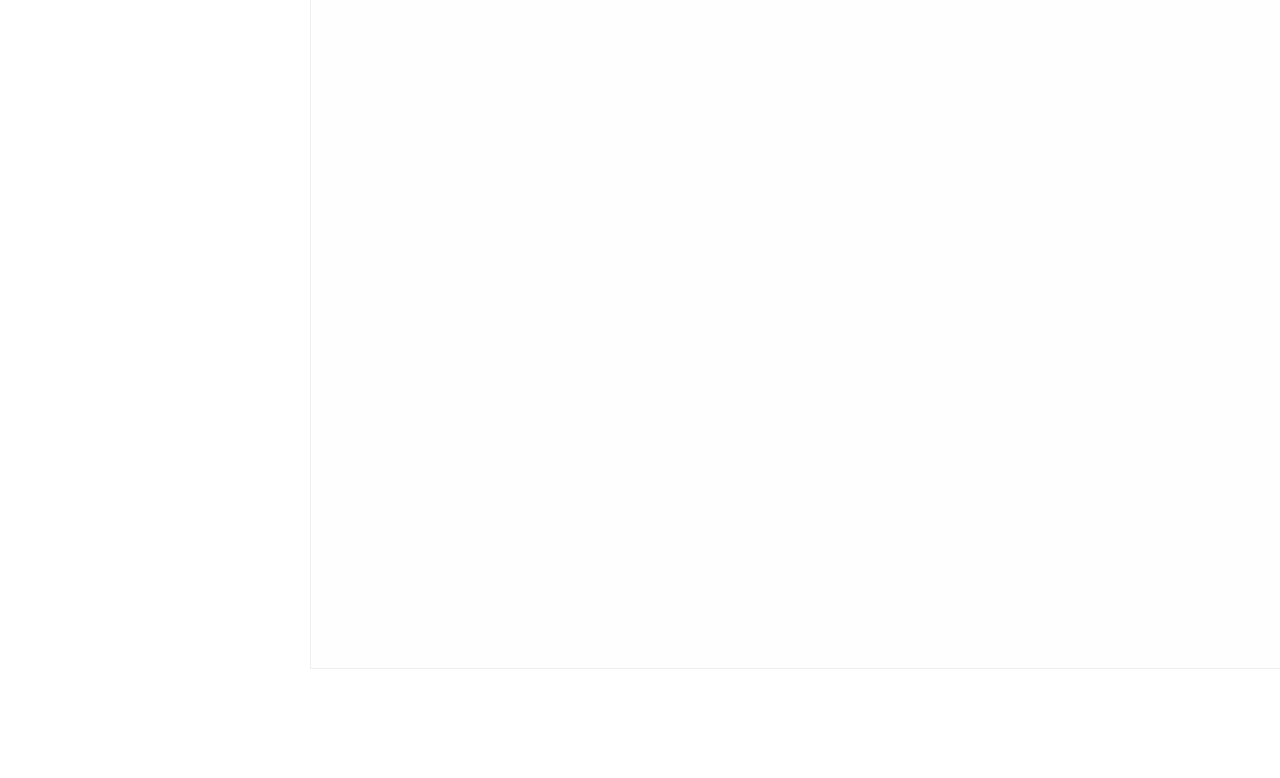
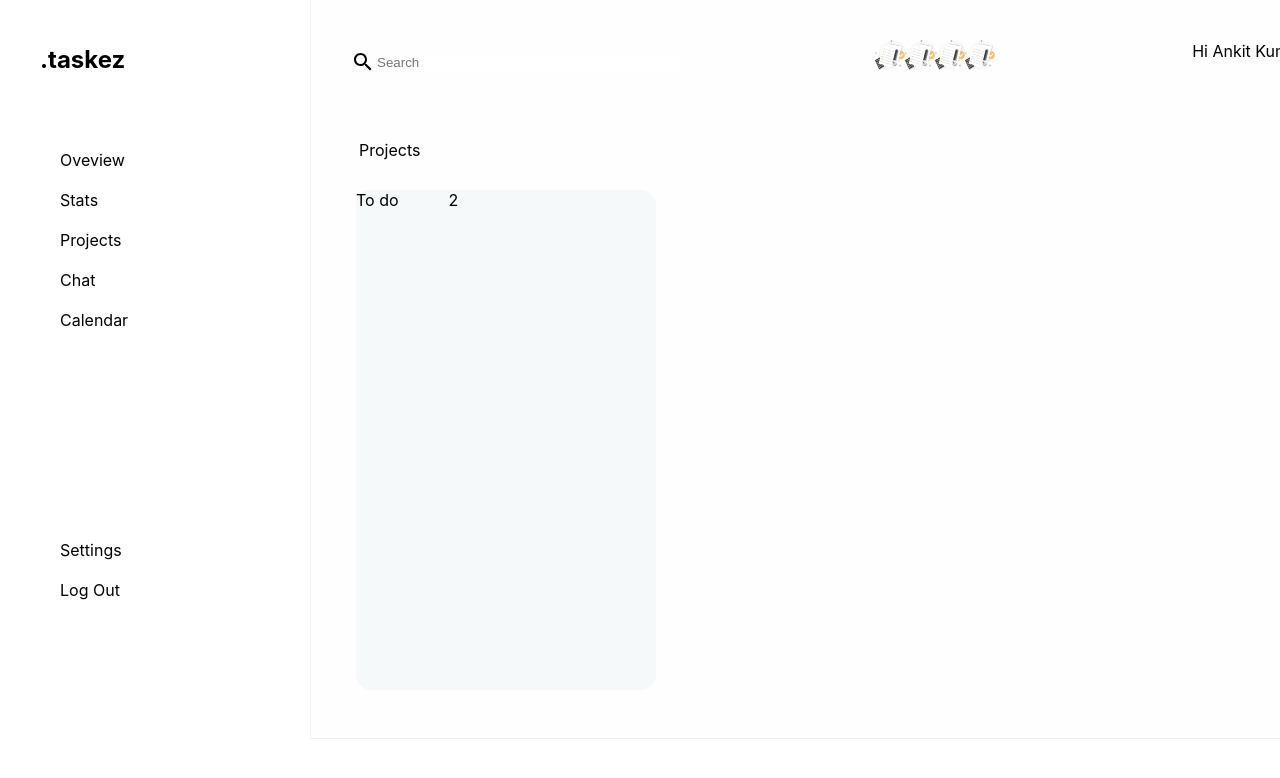
Before and after one commit to samfajobi/Simple_To-do_Web-App, a React (Create React App) app in the folder to-do_web-app/: page / in a window 1280 px wide. Before the commit this address had no page. Shown: the top 778 px of the page. Built offline with nearby package versions, Linux system fonts and the light colour scheme.

Commit message:
A new Commit

```diff
--- a/to-do_web-app/package.json
+++ b/to-do_web-app/package.json
@@ -3,6 +3,8 @@
   "version": "0.1.0",
   "private": true,
   "dependencies": {
+    "@material-ui/core": "^4.12.4",
+    "@material-ui/icons": "^4.11.3",
     "@testing-library/jest-dom": "^5.14.1",
     "@testing-library/react": "^13.0.0",
     "@testing-library/user-event": "^13.2.1",
--- a/to-do_web-app/src/components/Tasks/Tasks.js
+++ b/to-do_web-app/src/components/Tasks/Tasks.js
@@ -1,15 +1,17 @@
 import styled from "styled-components";
+import SearchIcon from '@material-ui/icons/Search';
+
 
 const Container = styled.div`
  width: 1350px;
- height: 400px;
+ height: 600px;
  position: relative;
 
 `
 
 const SectionTasks = styled.div`
   width: 1300px;
-  height: 680px;
+  height: 750px;
   box-sizing: border-box;
   position: absolute;
   background: #FEFEFE;
@@ -21,58 +23,209 @@ const SectionTasks = styled.div`
 const Left = styled.div`
   flex: 1;
 `
+const SearchContainer = styled.div`
+  display: flex;
+  position: absolute;
+  top: 60px;
+  left: 40px;
+  align-items: center;
+`
 
-const Search = styled.div``
+const Input = styled.input`
+  border: none;
+  width: 300px;
+`
+
 
 const Center = styled.div`
   flex: 1;
+  display: flex;
+  justify-content: center;
+
+`
+const ImgContainer = styled.div`
+  margin-right: 50px;
+  margin-top: 50px;
+`
+
+const Img = styled.img`
+  width: 30px;
+  height: 30px;
+
+
+
 `
 
 const Right = styled.div`
   display: flex;
+  justify-content: flex-end;
+  flex: 1;
+  margin-right: 300px;
+`
+
+const ShowSection = styled.div`
+`
+
+const ShowDivs = styled.div`
+  display: flex;
+`
+
+const ShowDiv = styled.div`
   position: absolute;
-  left: 1000px;
+  top: 150px;
+  left: ${props => props.type === 'filter' && '1010px'};
+  left: ${props => props.type === 'proj' && '48px'};
 
-
-  flex: 1;
 `
 
 const P = styled.p`
+  position: absolute;
+  margin-right: 5px;
+  top: 35px;
 `
 const ImageContainer = styled.div``
 const Image  = styled.img`
+  width: 40px;
+  height: 40px;
+  border-radius:  50%;
+  position: absolute;
+  top: 39px;
+  padding-left: 10px;
 `
 
 
 
-const Sections = styled.div``
+const Sections = styled.div`
 
+`
+const H2 = styled.h2`
+  position: absolute;
+  left: 40px;
+  top: 25px;
+  height: 20px;
+
+`
+
+const Section1 = styled.div``
+
+const Divs = styled.div`
+  position: absolute;
+  top: 150px;
+  left: 60px;
+`
+const Div = styled.div`
+  margin-bottom: 20px;
+`
+
+const Section2 = styled.div`
+  position: absolute;
+  top: 520px;
+  left: 60px;
+
+`
+
+const LowDivs = styled.div``
+
+const LowDiv = styled.div`
+  margin-top: 20px;
+`
+const TodoSection = styled.div`
+  position: absolute;
+  background: #F5F9F9;
+  border-radius: 15px;
+  top: 200px;
+  left: 45px;
+  width: 300px;
+  height: 500px;
+`
+const TitleHeader = styled.div`
+  display: flex;
+
+`
+const Title = styled.div``
+const TodoNo = styled.div`
+  margin-left: 50px;
+
+`
+const InProgressSection = styled.div``
+const CompletedSection = styled.div``
 
 
 const Tasks = () => {
   return (
    <Container>
       <Sections>
+        <H2>.taskez</H2>
+
+        <Section1>
+          <Divs>
+            <Div>Oveview</Div>
+            <Div>Stats</Div>
+            <Div>Projects</Div>
+            <Div>Chat</Div>
+            <Div>Calendar</Div>
+          </Divs>
+        </Section1>
+
+        <Section2>
+          <LowDivs>
+            <LowDiv>Settings</LowDiv>
+            <LowDiv>Log Out</LowDiv>
+          </LowDivs>
+        </Section2>
+
 
       </Sections>
 
+
       <SectionTasks>
         <Left>
-            <Search></Search>
+            <SearchContainer>
+                <SearchIcon />
+                <Input placeholder="Search"/>
+            </SearchContainer>
+
 
         </Left>
         <Center>
-
-
+            <ImgContainer>
+                <Img  src="./Group.png" alt=""/>
+                <Img  src="./Group.png" alt=""/>
+                <Img  src="./Group.png" alt=""/>
+                <Img  src="./Group.png" alt=""/>
+            </ImgContainer>
         </Center>
         <Right>
-            <P>Hi Saundarya</P>
+            <P>Hi Ankit Kumar</P>
             <ImageContainer>
-                <Image src="" alt="" />
+                <Image src="./Group.png" alt="" />
             </ImageContainer>
 
 
         </Right>
+
+        <ShowSection>
+          <ShowDivs>
+            <ShowDiv type="proj" >Projects</ShowDiv>
+            <ShowDiv type="filter" >Filter</ShowDiv>
+          </ShowDivs>
+        </ShowSection>
+
+        <TodoSection>
+          <TitleHeader>
+            <Title>To do</Title>
+            <TodoNo>2</TodoNo>
+          </TitleHeader>
+        </TodoSection>
+
+
+        <InProgressSection>
+
+        </InProgressSection>
+
+        <CompletedSection>
+
+        </CompletedSection>
 
       </SectionTasks>
 
```
Also changed, not shown: 2 other files (tests, documents, lock files or other folders).
